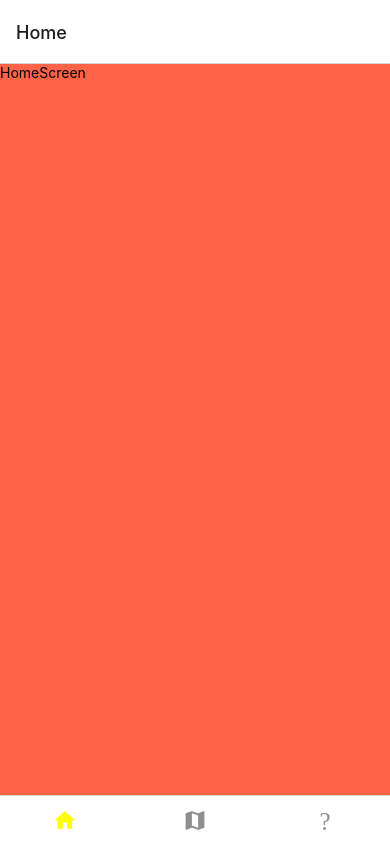
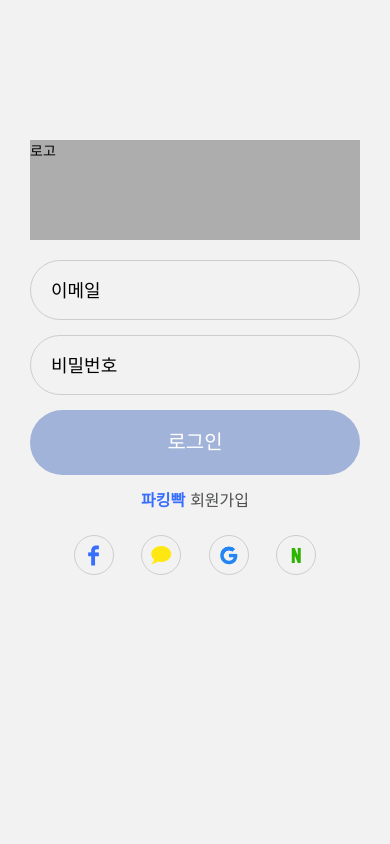
Before and after one commit to shinsewon/ParkingPpak-client, a React Native app: screen / in a window 390 px wide. Built offline with nearby package versions, Linux system fonts and the light colour scheme.

Commit message:
🔨refactor : Path Alias 적용완료 -.screens/Home -.screens/Map -.screees/Tab/MainTab

```diff
--- a/src/screens/RootStack.tsx
+++ b/src/screens/RootStack.tsx
@@ -22,7 +22,7 @@ function RootStack({auth}: RootStackProps) {
   return (
     <Stack.Navigator
       screenOptions={{headerShown: false}}
-      initialRouteName={!auth ? 'MainTab' : 'Auth'}>
+      initialRouteName={auth ? 'MainTab' : 'Auth'}>
       <Stack.Screen name="MainTab" component={MainTab} />
       <Stack.Screen name="Auth" component={Auth} />
     </Stack.Navigator>
```
